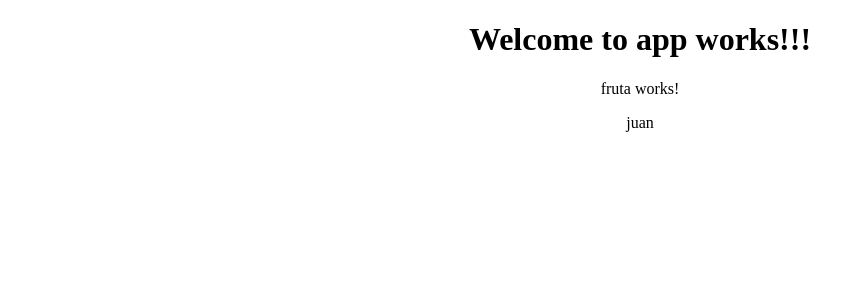
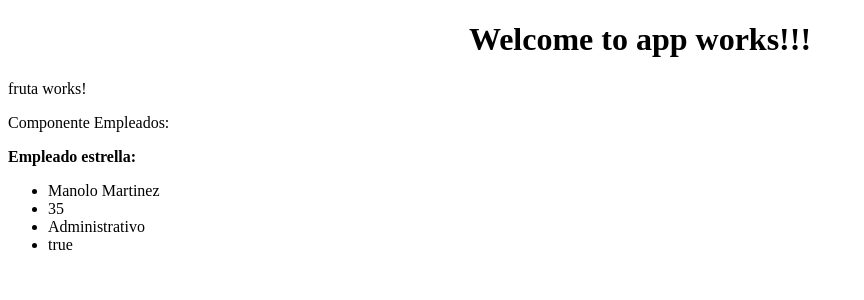
Before and after one commit to jcgato93/Curso-Angular, an Angular app: page / in a window 1280 px wide. Shown: the top 300 px of the page, without its empty margins (0-864 px from the left). Built offline with nearby package versions, Linux system fonts and the light colour scheme.

Commit message:
directiva *ngif

```diff
--- a/src/app/app.component.html
+++ b/src/app/app.component.html
@@ -3,7 +3,7 @@
   <h1>
     Welcome to {{ title }}!
   </h1>
-
+</div>
 
 <app-fruta></app-fruta>
 <app-empleado></app-empleado>
--- a/src/app/empleado/empleado.component.html
+++ b/src/app/empleado/empleado.component.html
@@ -1,3 +1,21 @@
 <div>
-  <p>{{empleado.nombre}}</p>
+  <p>{{titulo}}</p>
 </div>
+
+
+<strong>Empleado estrella:</strong>
+
+<ul *ngIf="tabajador_externo == true">
+  <li>{{trabajadores[0].nombre}}</li>
+  <li>{{trabajadores[0].edad}}</li>
+  <li>{{trabajadores[0].cargo}}</li>
+  <li>{{trabajadores[0].contratado}}</li>
+</ul>
+
+
+<ul *ngIf="tabajador_externo == false">
+  <li>{{empleado.nombre}}</li>
+  <li>{{empleado.edad}}</li>
+  <li>{{empleado.cargo}}</li>
+  <li>{{empleado.contratado}}</li>
+</ul>
--- a/src/app/empleado/empleado.component.ts
+++ b/src/app/empleado/empleado.component.ts
@@ -10,14 +10,25 @@ import { Empleado } from './empleado';
 })
 export class EmpleadoComponent implements OnInit {
 
-  public empleado:Empleado;
+  public titulo = 'Componente Empleados:';
+
+  public empleado: Empleado;
+  public trabajadores: Array<Empleado>;
+  public tabajador_externo: Boolean;
 
   constructor() {
+    this.empleado = new Empleado('David Lopez', 45, 'Cocinero', true);
+    this.trabajadores = [
+      new Empleado('Manolo Martinez', 35, 'Administrativo', true),
+      new Empleado('Ana Lopez', 25, 'Cocinera', true),
+      new Empleado('Victor Robles', 66, 'Programador', false)
+    ];
+
+    this.tabajador_externo = true;
+  }
+
+  ngOnInit() {
 
   }
 
-  ngOnInit() {
-    this.empleado=new Empleado('juan',24,'developer',true);
-  }
-
 }
```
Also changed, not shown: src/app/empleado/empleado.ts (+6 -6 lines), src/app/fruta/fruta.component.ts (+19 -21 lines).
